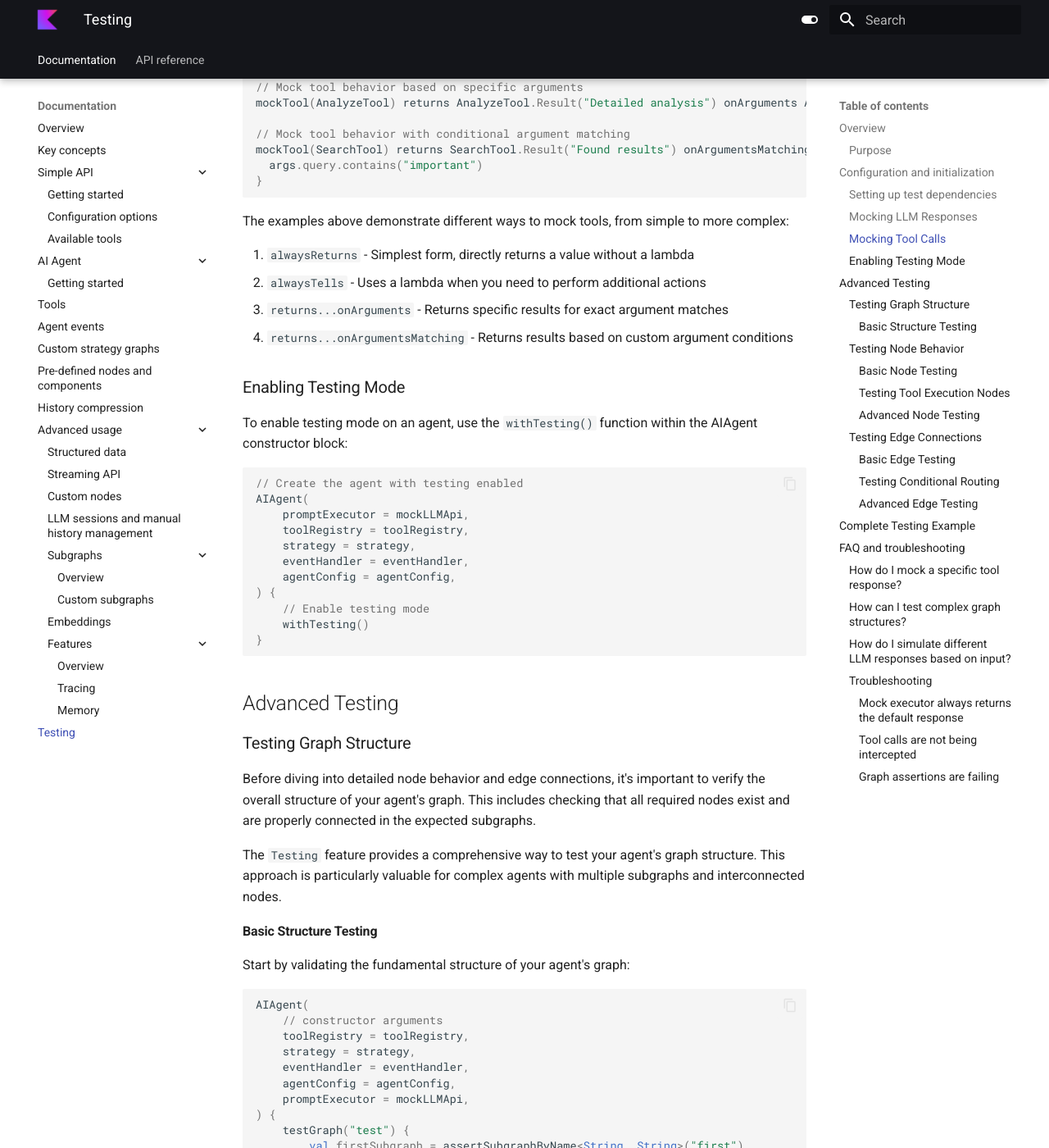
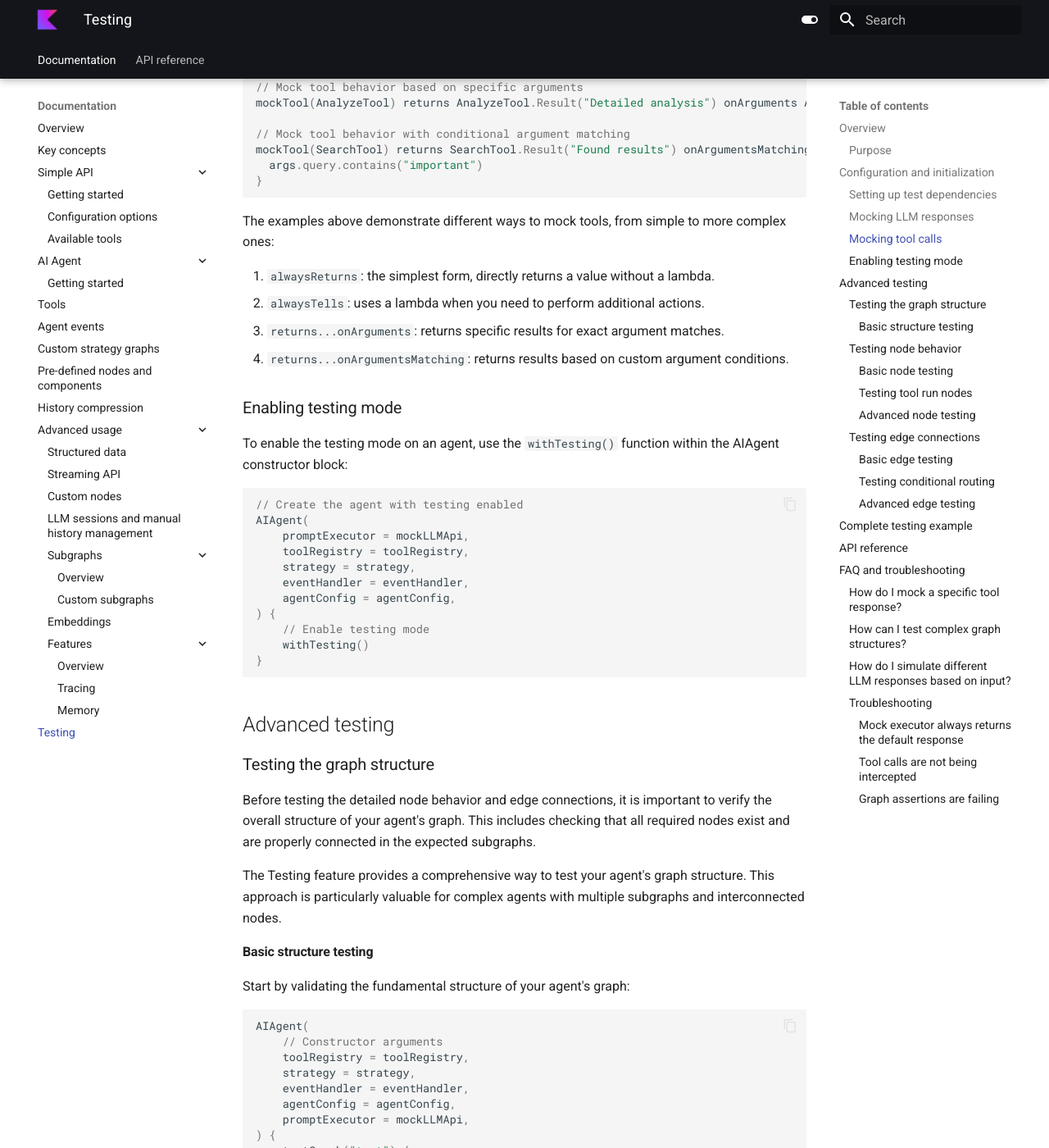
Before and after one commit to JetBrains/koog-docs, an MkDocs documentation site: the page built from docs/testing.md, in a window 1280 px wide and 1400 px high, scrolled down 1618 px. Shown: the whole window at 82% size. Built offline with MkDocs 1.6.1 and Material for MkDocs 9.7.7, drawn with Linux system fonts in a browser that asks for light colours; some of the changed text lies outside the part shown.

Commit message:
[JBAI-14072] Update formatting in Testing

````diff
--- a/docs/testing.md
+++ b/docs/testing.md
@@ -1,3 +1,5 @@
+# Testing
+
 ## Overview
 
 The Testing feature provides a comprehensive framework for testing AI agent pipelines, subgraphs, and tool interactions
@@ -42,7 +44,7 @@ val mockLLMApi = getMockExecutor(toolRegistry, eventHandler) {
 }
 ```
 
-### Mocking Tool Calls
+### Mocking tool calls
 
 You can mock the LLM to call specific tools based on input patterns:
 
@@ -71,16 +73,16 @@ mockTool(SearchTool) returns SearchTool.Result("Found results") onArgumentsMatch
 }
 ```
 
-The examples above demonstrate different ways to mock tools, from simple to more complex:
+The examples above demonstrate different ways to mock tools, from simple to more complex ones:
 
-1. `alwaysReturns` - Simplest form, directly returns a value without a lambda
-2. `alwaysTells` - Uses a lambda when you need to perform additional actions
-3. `returns...onArguments` - Returns specific results for exact argument matches
-4. `returns...onArgumentsMatching` - Returns results based on custom argument conditions
+1. `alwaysReturns`: the simplest form, directly returns a value without a lambda.
+2. `alwaysTells`: uses a lambda when you need to perform additional actions.
+3. `returns...onArguments`: returns specific results for exact argument matches.
+4. `returns...onArgumentsMatching`: returns results based on custom argument conditions.
 
-### Enabling Testing Mode
+### Enabling testing mode
 
-To enable testing mode on an agent, use the `withTesting()` function within the AIAgent constructor block:
+To enable the testing mode on an agent, use the `withTesting()` function within the AIAgent constructor block:
 
 ```kotlin
 // Create the agent with testing enabled
@@ -96,21 +98,21 @@ AIAgent(
 }
 ```
 
-## Advanced Testing
+## Advanced testing
 
-### Testing Graph Structure
+### Testing the graph structure
 
-Before diving into detailed node behavior and edge connections, it's important to verify the overall structure of your agent's graph. This includes checking that all required nodes exist and are properly connected in the expected subgraphs.
+Before testing the detailed node behavior and edge connections, it is important to verify the overall structure of your agent's graph. This includes checking that all required nodes exist and are properly connected in the expected subgraphs.
 
-The `Testing` feature provides a comprehensive way to test your agent's graph structure. This approach is particularly valuable for complex agents with multiple subgraphs and interconnected nodes.
+The Testing feature provides a comprehensive way to test your agent's graph structure. This approach is particularly valuable for complex agents with multiple subgraphs and interconnected nodes.
 
-#### Basic Structure Testing
+#### Basic structure testing
 
 Start by validating the fundamental structure of your agent's graph:
 
 ```kotlin
 AIAgent(
-    // constructor arguments
+    // Constructor arguments
     toolRegistry = toolRegistry,
     strategy = strategy,
     eventHandler = eventHandler,
@@ -145,14 +147,14 @@ AIAgent(
 }
 ```
 
+### Testing node behavior
 
-### Testing Node Behavior
+Node behavior testing lets you verify that nodes in your agent's graph produce the expected outputs for the given inputs.
+This is crucial for ensuring that your agent's logic works correctly under different scenarios.
 
-Node behavior testing allows you to verify that nodes in your agent's graph produce the expected outputs for given inputs. This is crucial for ensuring that your agent's logic works correctly under different scenarios.
+#### Basic node testing
 
-#### Basic Node Testing
-
-Start with simple input/output validations for individual nodes:
+Start with simple input and output validations for individual nodes:
 
 ```kotlin
 assertNodes {
@@ -164,17 +166,17 @@ assertNodes {
 }
 ```
 
-The example above shows how to test that:
-1. When the LLM node receives "Hello" as input, it responds with a simple text message
-2. When it receives "Solve task", it responds with a tool call
+The example above shows how to test the following behavior:
+1. When the LLM node receives `Hello` as the input, it responds with a simple text message.
+2. When it receives `Solve task`, it responds with a tool call.
 
-#### Testing Tool Execution Nodes
+#### Testing tool run nodes
 
-You can also test nodes that execute tools:
+You can also test nodes that run tools:
 
 ```kotlin
 assertNodes {
-    // Test tool execution with specific arguments
+    // Test tool runs with specific arguments
     callTool withInput toolCallSignature(
         SolveTool,
         SolveTool.Args("solve")
@@ -184,7 +186,7 @@ assertNodes {
 
 This verifies that when the tool execution node receives a specific tool call signature, it produces the expected tool result.
 
-#### Advanced Node Testing
+#### Advanced node testing
 
 For more complex scenarios, you can test nodes with structured inputs and outputs:
 
@@ -205,7 +207,7 @@ You can also test complex tool call scenarios with detailed result structures:
 
 ```kotlin
 assertNodes {
-    // Test complex tool call with structured result
+    // Test a complex tool call with a structured result
     callTool withInput toolCallSignature(
         AnalyzeTool,
         AnalyzeTool.Args(query = "complex", depth = 5)
@@ -219,11 +221,11 @@ assertNodes {
 
 These advanced tests help ensure that your nodes handle complex data structures correctly, which is essential for sophisticated agent behaviors.
 
-### Testing Edge Connections
+### Testing edge connections
 
 Edge connections testing allows you to verify that your agent's graph correctly routes outputs from one node to the appropriate next node. This ensures that your agent follows the intended workflow paths based on different outputs.
 
-#### Basic Edge Testing
+#### Basic edge testing
 
 Start with simple edge connection tests:
 
@@ -237,13 +239,13 @@ assertEdges {
 }
 ```
 
-This example verifies that:
-1. When the LLM node outputs a simple text message, the flow is directed to the `giveFeedback` node
-2. When it outputs a tool call, the flow is directed to the `callTool` node
+This example verifies the following behavior:
+1. When the LLM node outputs a simple text message, the flow is directed to the `giveFeedback` node.
+2. When it outputs a tool call, the flow is directed to the `callTool` node.
 
-#### Testing Conditional Routing
+#### Testing conditional routing
 
-You can test more complex routing logic based on the content of outputs:
+You can test a more complex routing logic based on the content of outputs:
 
 ```kotlin
 assertEdges {
@@ -253,7 +255,7 @@ assertEdges {
 }
 ```
 
-#### Advanced Edge Testing
+#### Advanced edge testing
 
 For sophisticated agents, you can test conditional routing based on structured data in tool results:
 
@@ -286,13 +288,13 @@ assertEdges {
 
 These advanced edge tests help ensure that your agent makes the correct decisions based on the content and structure of node outputs, which is essential for creating intelligent, context-aware workflows.
 
-## Complete Testing Example
+## Complete testing example
 
-Here's a user story that demonstrates a complete testing scenario:
+Here is a user story that demonstrates a complete testing scenario:
 
-Imagine you're developing a tone analysis agent that analyzes the tone of text and provides feedback. The agent uses tools for detecting positive, negative, and neutral tones.
+You are developing a tone analysis agent that analyzes the tone of the text and provides feedback. The agent uses tools for detecting positive, negative, and neutral tones.
 
-Here's how you might test this agent:
+Here is how you can test this agent:
 
 ```kotlin
 @Test
@@ -303,7 +305,7 @@ fun testToneAgent() = runTest {
 
     // Create a tool registry
     val toolRegistry = ToolRegistry {
-        // Special tool, required with this type of agent
+        // A special tool, required with this type of agent
         tool(SayToUser)
 
         with(ToneTools) {
@@ -343,14 +345,14 @@ fun testToneAgent() = runTest {
         mockLLMToolCall(PositiveToneTool, ToneTool.Args(positiveText)) onRequestEquals positiveText
         mockLLMToolCall(NegativeToneTool, ToneTool.Args(negativeText)) onRequestEquals negativeText
 
-        // Mock the behaviour that LLM responds just tool responses once the tools returned smth.
+        // Mock the behavior where the LLM responds with just tool responses when the tools return results
         mockLLMAnswer(positiveResponse) onRequestContains positiveResponse
         mockLLMAnswer(negativeResponse) onRequestContains negativeResponse
         mockLLMAnswer(neutralResponse) onRequestContains neutralResponse
 
         mockLLMAnswer(defaultText).asDefaultResponse
 
-        // Tool mocks:
+        // Tool mocks
         mockTool(PositiveToneTool) alwaysTells {
             toolCalls += "Positive tone tool called"
             positiveResponse
@@ -396,17 +398,17 @@ fun testToneAgent() = runTest {
         withTesting()
     }
 
-    // Test positive text
+    // Test the positive text
     agent.run(positiveText)
     assertEquals("The text has a positive tone.", result, "Positive tone result should match")
     assertEquals(1, toolCalls.size, "One tool is expected to be called")
 
-    // Test negative text
+    // Test the negative text
     agent.run(negativeText)
     assertEquals("The text has a negative tone.", result, "Negative tone result should match")
     assertEquals(2, toolCalls.size, "Two tools are expected to be called")
 
-    //Test neutral text
+    //Test the neutral text
     agent.run(defaultText)
     assertEquals("The text has a neutral tone.", result, "Neutral tone result should match")
     assertEquals(3, toolCalls.size, "Three tools are expected to be called")
@@ -518,6 +520,9 @@ fun testMultiSubgraphAgentStructure() = runTest {
 }
 ```
 
+## API reference
+
+For a complete API reference related to the Testing feature, see the reference documentation for the [agents-test](https://api.koog.ai/agents/agents-test/index.html) module.
 
 ## FAQ and troubleshooting
 
````
Also changed, not shown: other parts of docs/testing.md (+7 -8 lines).
